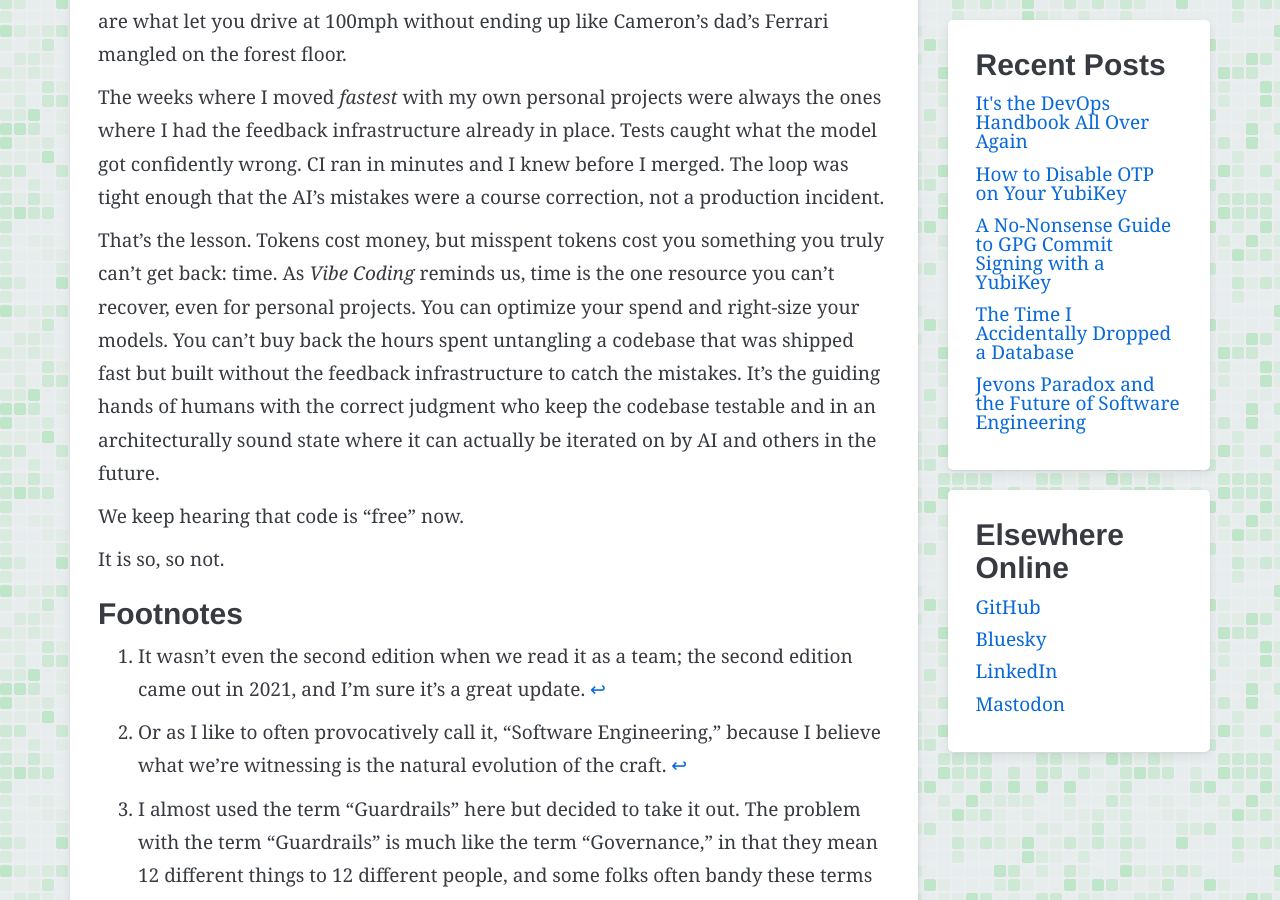
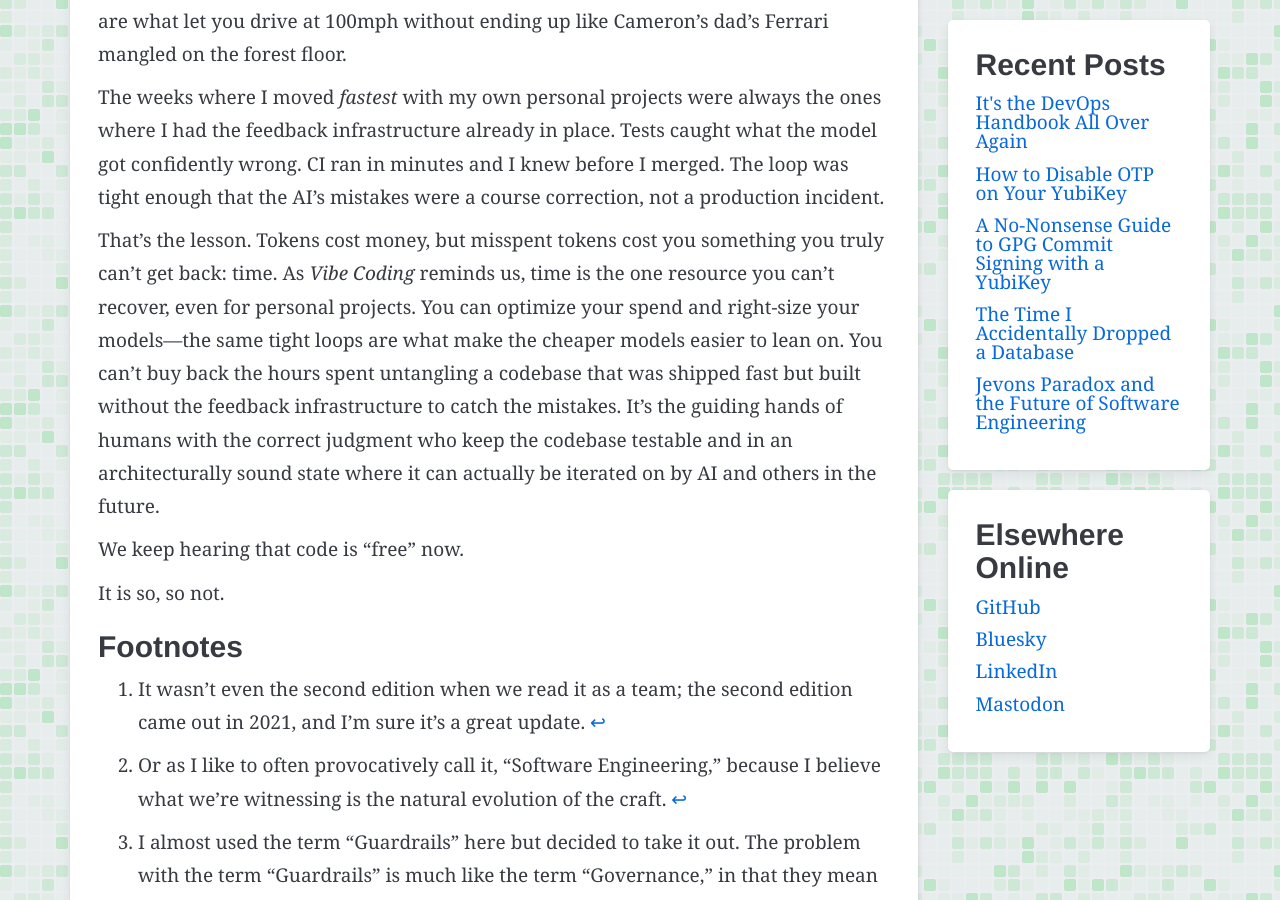
Before and after one commit to ryanspletzer/ryanspletzer.github.io, a Jekyll site: the page built from _posts/2026-06-24-its-the-devops-handbook-all-over-again.md, in a window 1280 px wide and 900 px high, scrolled down 8977 px. Built offline with Jekyll 4.4.1, drawn with Linux system fonts in a browser that asks for light colours.

Commit message:
Tie token efficiency to feedback loops in the closer
Add a clause noting the same tight loops are what make cheaper models
easier to lean on, joining the token and time cost threads under the
practices thesis without disturbing the tokens-to-time pivot.

Co-Authored-By: Claude Opus 4.8 <noreply@anthropic.com>

```diff
--- a/_posts/2026-06-24-its-the-devops-handbook-all-over-again.md
+++ b/_posts/2026-06-24-its-the-devops-handbook-all-over-again.md
@@ -400,7 +400,8 @@ Tokens cost money,
 but misspent tokens cost you something you truly can't get back: time.
 As *Vibe Coding* reminds us,
 time is the one resource you can't recover, even for personal projects.
-You can optimize your spend and right-size your models.
+You can optimize your spend and right-size your models—the
+same tight loops are what make the cheaper models easier to lean on.
 You can't buy back the hours spent untangling a codebase
 that was shipped fast but built without the feedback infrastructure to catch the mistakes.
 It's the guiding hands of humans with the correct judgment
```
